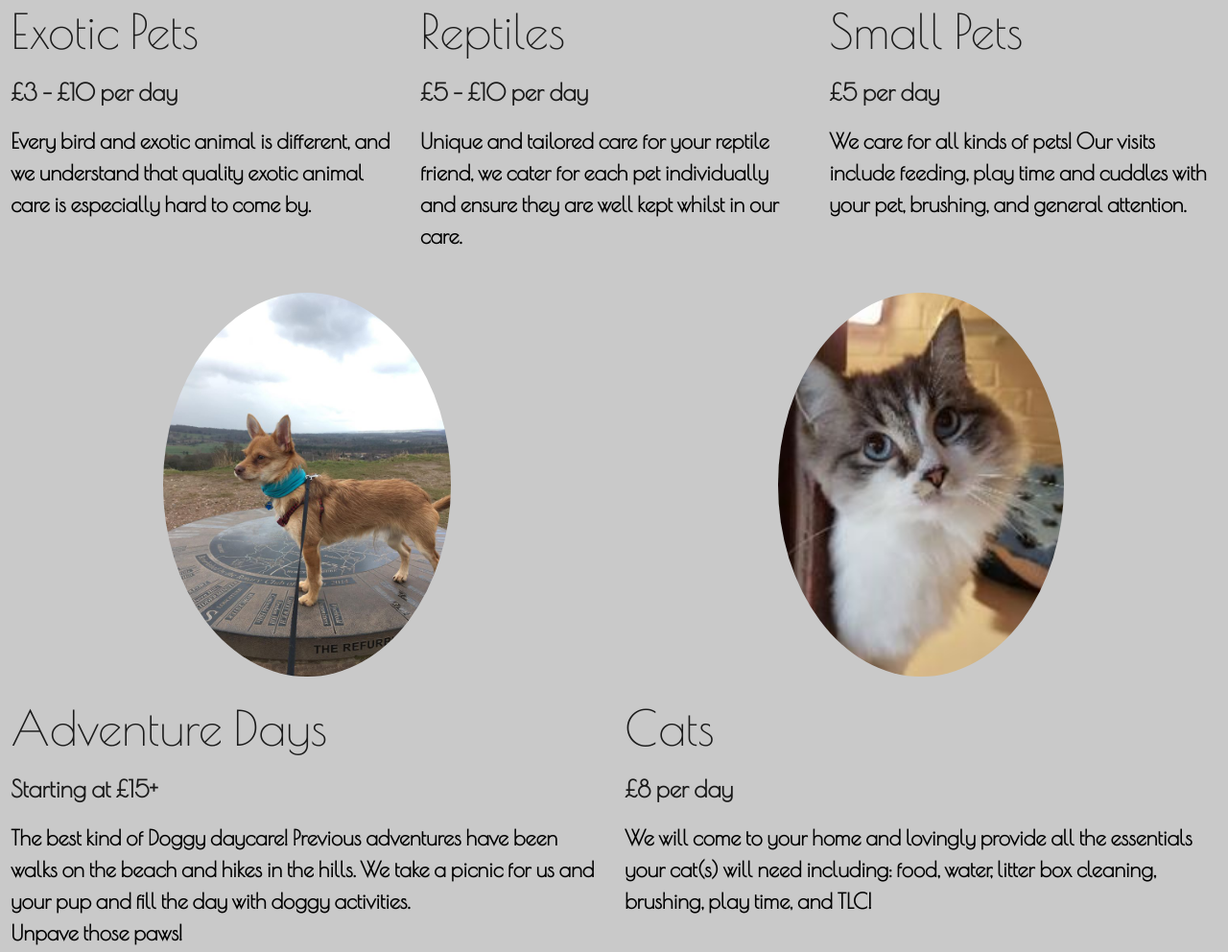
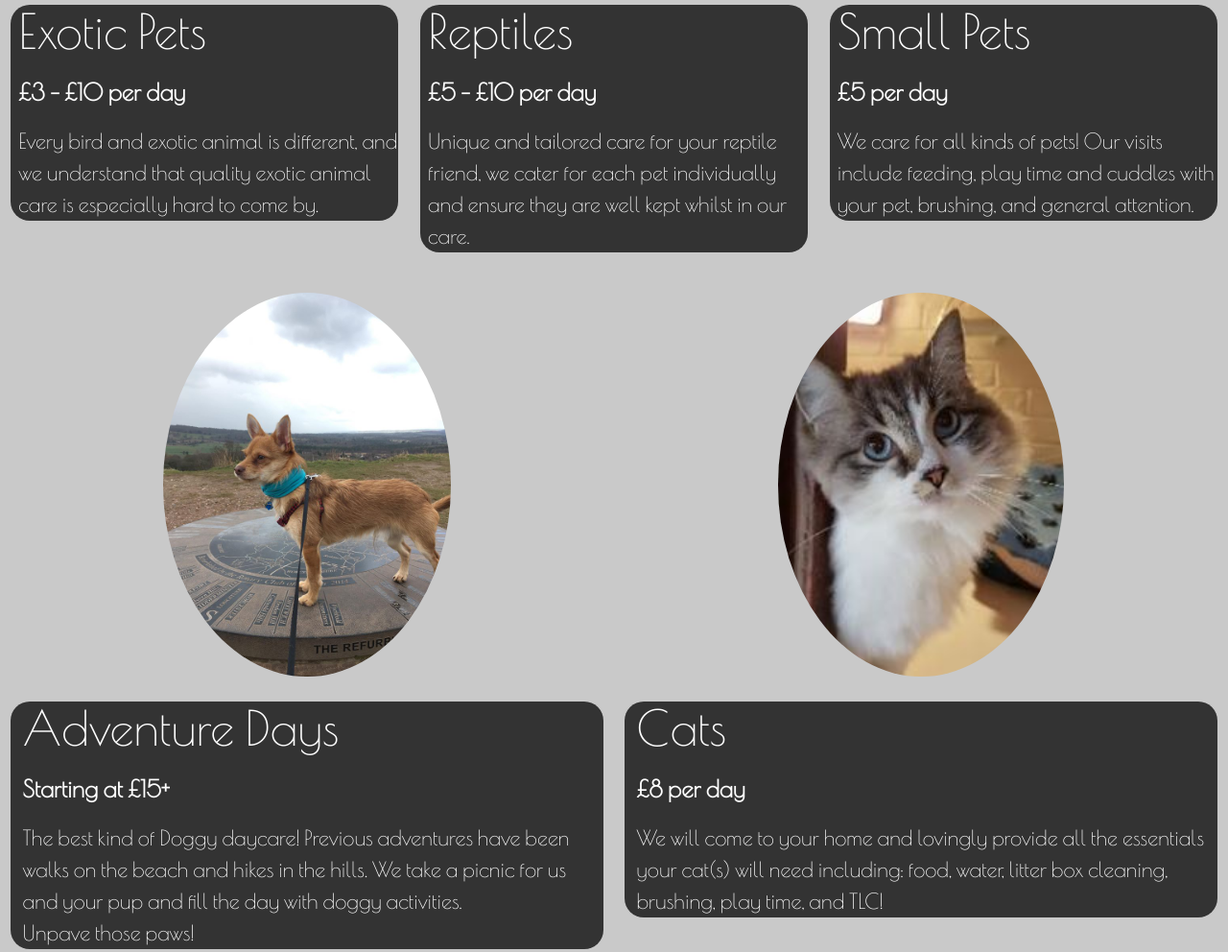
Before and after one commit to Paulhughes2/TFTT, a plain HTML site: page Offers.html in a window 1280 px wide. Shown: the part 1860-2852 px from the top of the page at 96% size. Drawn offline with nearby package versions, Linux system fonts and the light colour scheme; a web font is replaced by a local one.

Commit message:
offers css

```diff
--- a/CSS/custom2.css
+++ b/CSS/custom2.css
@@ -216,8 +216,12 @@ margin-bottom: 0;
 
 	font-size: 26px;
 }
+.cardinfo1{
+	color:#FFFFFF;
+	font-size: 22px;
+}
 .cardinfo{
-	color:black;
+	color:#000000;
 	font-weight: bold;
 	font-size: 22px;
 }
@@ -225,7 +229,6 @@ margin-bottom: 0;
 	font-size:50px;
 }
 .card{
-
 	background-color: #333333;
 	color:#FFFFFF;
 }
@@ -249,6 +252,11 @@ margin-bottom: 0;
 }
 .bubbleinfo{
 	max-width:90vw;
+	background-color: #333333;
+	color:#FFFFFF;
+	border-radius: 20px;
+	padding-left: 2%;
+	margin:0;
 }
 @media (max-width: 767px) {
 .bubbleinfo{
--- a/Offers.html
+++ b/Offers.html
@@ -78,9 +78,9 @@
                 </div>
             </a>
             <div class = "bubbleinfo">
-                <h2 class= "breedtitle">Puppy walks</h2></br>
+                <h2 class= "breedtitle">Puppy walks</h2></br></br>
                 <h5><b>£8 per hour</b></h5>
-                <p class ="cardinfo">Getting a new puppy is a wonderful experience and we are puppy care experts. A tired pup is a happy and well-behaved pup! </p>
+                <p class ="cardinfo1">Getting a new puppy is a wonderful experience and we are puppy care experts. A tired pup is a happy and well-behaved pup! </p>
             </div>
         </div>
         <div class="col s12 m6 l4">
@@ -102,7 +102,7 @@
             <div class = "bubbleinfo">
                 <h2 class= "breedtitle">Small - Medium Breeds</h2>
                 <h5><b>£10 per hour</b></h5>
-                <p class ="cardinfo">Spoil your pooch with fun walks around your neighbourhood or at a nearby park. Walk times are generally 30 – 60 minutes in length depending on weather and your dog's ability. </p>
+                <p class ="cardinfo1">Spoil your pooch with fun walks around your neighbourhood or at a nearby park. Walk times are generally 30 – 60 minutes in length depending on weather and your dog's ability. </p>
             </div>
         </div>
         <div class="col s12 m6 l4">
@@ -124,7 +124,7 @@
             <div class = "bubbleinfo">
                 <h2 class= "breedtitle">Large - Extra Large Breeds</h2>
                 <h5><b>£12 per hour</b></h5>
-                <p class ="cardinfo">For our larger customers we provide a high energy walk with lots of fun either at a local park or out in the countryside.</br> Walk times are generally 60+ minutes.</p>
+                <p class ="cardinfo1">For our larger customers we provide a high energy walk with lots of fun either at a local park or out in the countryside.</br> Walk times are generally 60+ minutes.</p>
             </div>
         </div>
     </div>
@@ -155,7 +155,7 @@
             <div class = "bubbleinfo">
                 <h2 class= "breedtitle">Exotic Pets</h2>
                 <h5><b>£3 - £10 per day</b></h5>
-                <p class ="cardinfo">Every bird and exotic animal is different, and we understand that quality exotic animal care is especially hard to come by.</p>
+                <p class ="cardinfo1">Every bird and exotic animal is different, and we understand that quality exotic animal care is especially hard to come by.</p>
             </div>
         </div>
         <div class="col s12 m6 l4">
@@ -177,7 +177,7 @@
             <div class = "bubbleinfo">
                 <h2 class= "breedtitle">Reptiles</h2>
                 <h5><b>£5 - £10 per day</b></h5>
-                <p class ="cardinfo">Unique and tailored care for your reptile friend, we cater for each pet individually and ensure they are well kept whilst in our care.</p>
+                <p class ="cardinfo1">Unique and tailored care for your reptile friend, we cater for each pet individually and ensure they are well kept whilst in our care.</p>
             </div>
         </div>
         <div class="col s12 m6 l4">
@@ -199,7 +199,7 @@
             <div class = "bubbleinfo">
                 <h2 class= "breedtitle">Small Pets</h2>
                 <h5><b>£5 per day</b></h5>
-                <p class ="cardinfo">We care for all kinds of pets! Our visits include feeding, play time and cuddles with your pet, brushing, and general attention.</p>
+                <p class ="cardinfo1">We care for all kinds of pets! Our visits include feeding, play time and cuddles with your pet, brushing, and general attention.</p>
             </div>
         </div>
     </div>
@@ -225,7 +225,7 @@
             <div class = "bubbleinfo">
                 <h2 class= "breedtitle">Adventure Days</h2>
                 <h5><b>Starting at £15+</b></h5>
-                <p class ="cardinfo">The best kind of Doggy daycare! Previous adventures have been walks on the beach and hikes in the hills. We take a picnic for us and your pup and fill the day with doggy activities.</br>
+                <p class ="cardinfo1">The best kind of Doggy daycare! Previous adventures have been walks on the beach and hikes in the hills. We take a picnic for us and your pup and fill the day with doggy activities.</br>
                 Unpave those paws!
                 </p>
             </div>
@@ -250,7 +250,7 @@
             <div class = "bubbleinfo">
                 <h2 class= "breedtitle">Cats</h2>
                 <h5><b>£8 per day</b></h5>
-                <p class ="cardinfo">We will come to your home and lovingly provide all the essentials your cat(s) will need including: food, water, litter box cleaning, brushing, play time, and TLC!
+                <p class ="cardinfo1">We will come to your home and lovingly provide all the essentials your cat(s) will need including: food, water, litter box cleaning, brushing, play time, and TLC!
                 </p>
             </div>
         </div>
```
